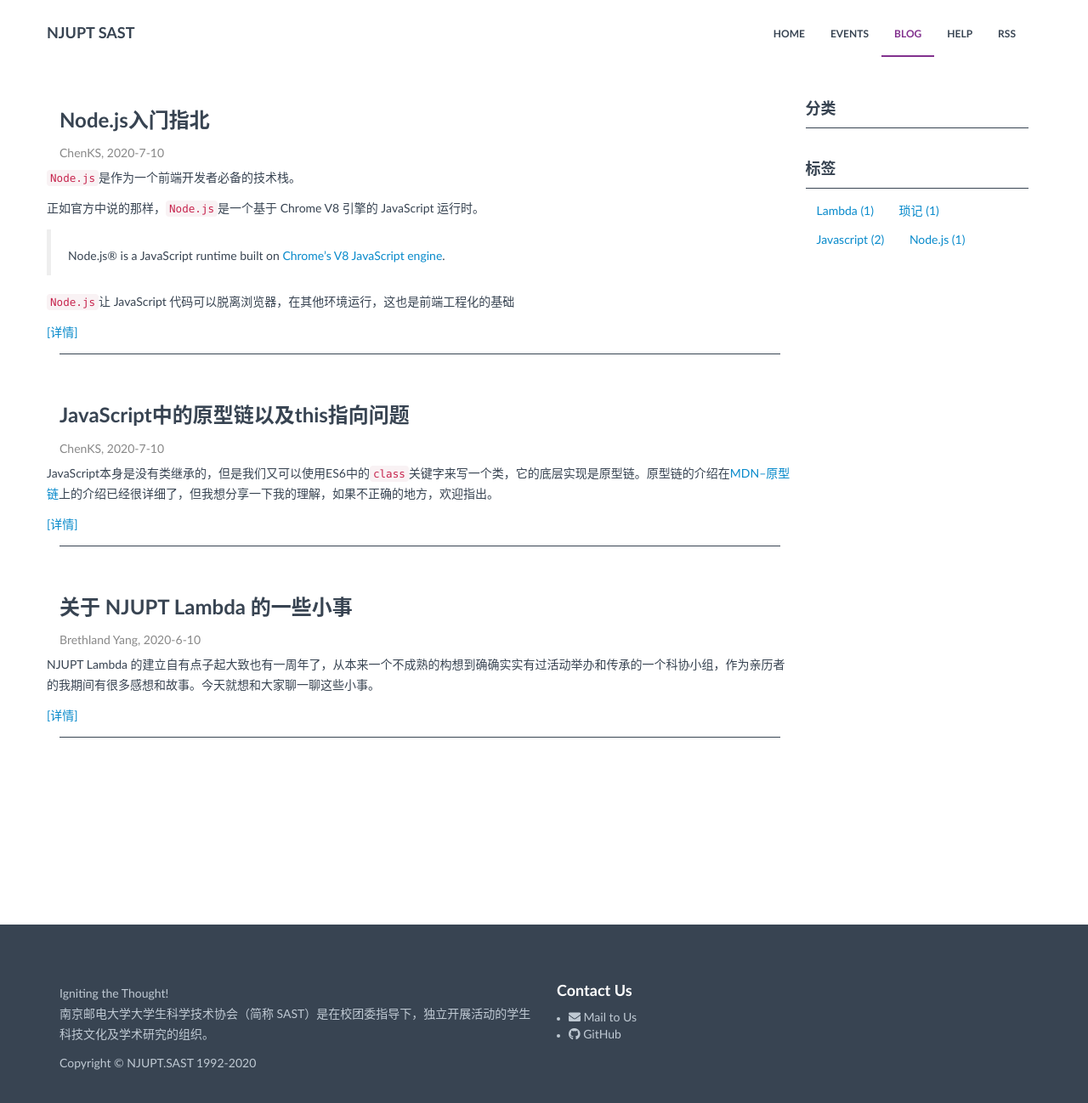
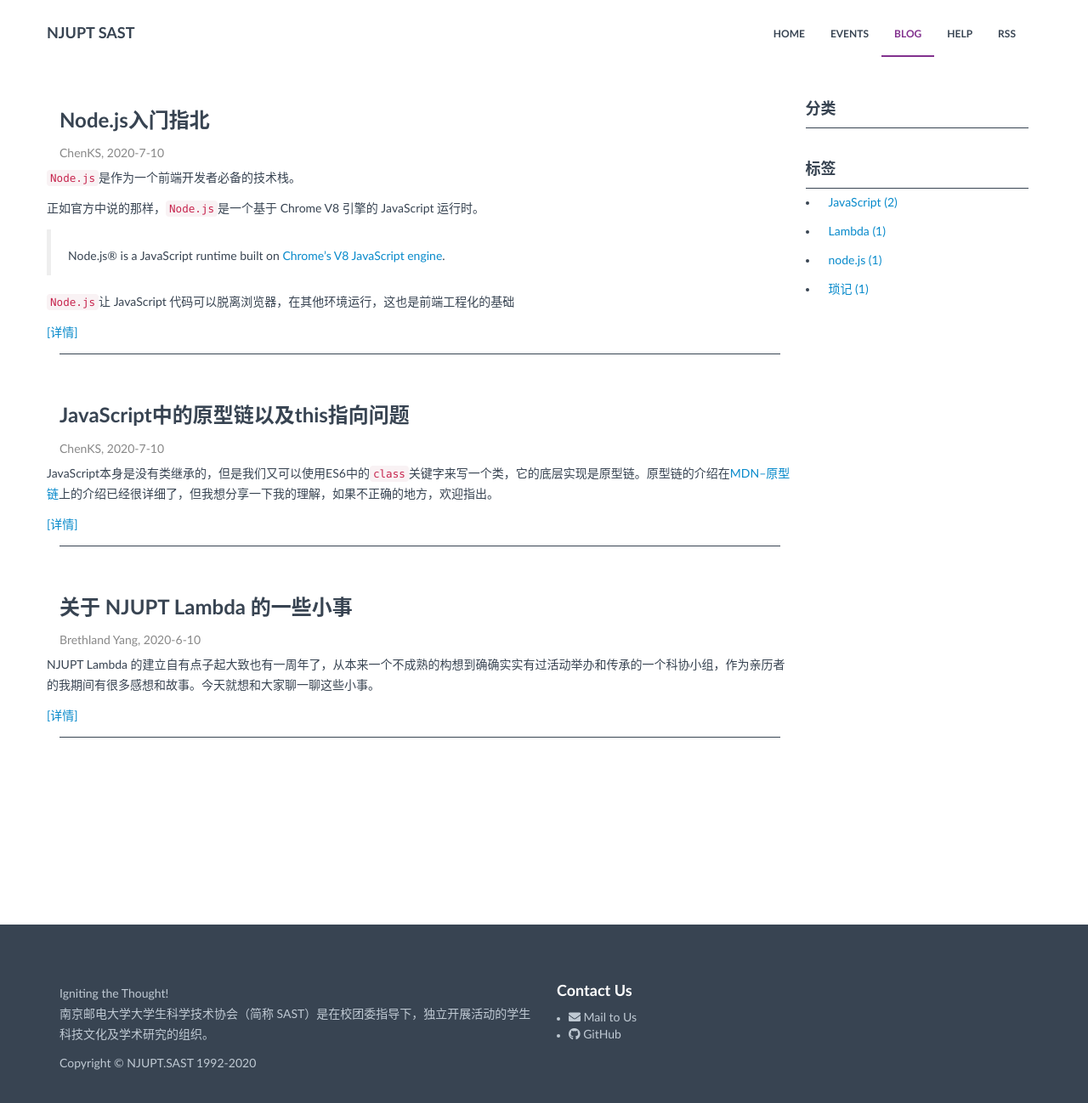
Before and after one commit to NJUPT-SAST/info, a Jekyll site: the page built from blog.html, in a window 1280 px wide and 1322 px high. Shown: the top 1298 px of the window at 85% size. Built offline with Jekyll 4.4.1, drawn with Linux system fonts in a browser that asks for light colours.

Commit message:
add tag system

```diff
--- a/_includes/sidebar.html
+++ b/_includes/sidebar.html
@@ -2,19 +2,54 @@
     <h4>分类</h4>
     <div class="hline"></div>
     {% for category in site.categories %}{% unless category.first == "blog" or category.first == "event" %}
-        <p>
-            <a href="{{ category.url }}"><i class="fa fa-angle-right"></i> {{ category | first | capitalize }}</a>
-            <span class="badge badge-theme pull-right">{{ category | last | size }}</span>
-        </p>
+    <p>
+        <a href="{{ category.url }}"><i class="fa fa-angle-right"></i> {{ category | first | capitalize }}</a>
+        <span class="badge badge-theme pull-right">{{ category | last | size }}</span>
+    </p>
     {% endunless %}{% endfor %}
 
     <div class="spacing"></div>
 
     <h4>标签</h4>
     <div class="hline"></div>
-    <p>
-        {% for tag in site.tags %}
-            <a class="btn btn-theme" href="{{ tag.url }}" role="button">{{ tag | first | capitalize }} ({{ tag | last | size }})</a>
+    <ul>
+        {% assign sorted_tags = site.tags | sort %}
+        {% for tag in sorted_tags %}
+        {% assign t = tag | first %}
+        {% assign posts = tag | last %}
+        <li id="{{ t }}-item" class="blog-tag-item">
+            <a class="btn btn-theme" href onclick="filter('{{ t }}'); return false;" role="button">{{ t }}
+                ({{ posts | size }})</a>
+        </li>
         {% endfor %}
-    </p>
+    </ul>
 </div>
+
+<script>
+    function filter(tag) {
+        setActiveTag(tag);
+        showContainer(tag);
+    }
+
+    function setActiveTag(tag) {
+        var items = document.getElementsByClassName('blog-tag-item');
+        for (var i = 0; i < items.length; i++) {
+            items[i].setAttribute('class', 'blog-tag-item');
+        }
+        var item = document.getElementById(tag + '-item');
+        if (item) {
+            item.setAttribute('class', 'blog-tag-item active');
+        }
+    }
+
+    function showContainer(tag) {
+        var lists = document.getElementsByClassName('blog-list-container');
+        for (var i = 0; i < lists.length; i++) {
+            lists[i].setAttribute('class', 'blog-list-container hidden');
+        }
+        var list = document.getElementById(tag + '-container');
+        if (list) {
+            list.setAttribute('class', 'blog-list-container');
+        }
+    }
+</script>
--- a/blog.html
+++ b/blog.html
@@ -9,12 +9,14 @@ permalink: /blog/
 
     <! -- BLOG POSTS LIST -->
       <div class="col-lg-9">
-
         {% for post in site.categories['blog'] %}
+        <div class="blog-list-container" id="allArticles">
           <! -- Blog Post -->
             <div class="row">
               <div class="col-lg-12">
-          <a href="{{ post.url | prepend: site.baseurl }}"><h3 class="ctitle">{{ post.title }}</h3></a>
+                <a href="{{ post.url | prepend: site.baseurl }}">
+                  <h3 class="ctitle">{{ post.title }}</h3>
+                </a>
                 <div class="post-meta"> {{post.author}}, {{ post.date | date: "%Y-%-m-%-d" }} </div>
               </div>
 
@@ -24,18 +26,57 @@ permalink: /blog/
               </div>
               {% if post.thumb %}
               <div class="col-lg-3">
-             <img class="img-responsive" src="{%if post.thumb contains 'http:' or post.thumb contains 'https:'%}{{post.thumb}}{%else%}{{"/public/assets/img/blog/"|prepend: site.url}}{{post.thumb}}{%endif%}" />
+                <img class="img-responsive"
+                  src="{%if post.thumb contains 'http:' or post.thumb contains 'https:'%}{{post.thumb}}{%else%}{{"/public/assets/img/blog/"|prepend: site.url}}{{post.thumb}}{%endif%}" />
               </div>
               {% endif %}
             </div>
             <div class="hline"></div>
 
             <div class="spacing"></div>
+        </div>
         {% endfor %}
 
-    </div><! --/col-lg-8 -->
+        {% for tag in site.tags %}
+        {% assign t = tag | first %}
+        {% assign posts = tag | last %}
+        <div class="blog-list-container hidden" id="{{ t }}-container">
+          {% for post in posts %}
+          {% if post.tags contains t and post.categories contains 'blog' %}
+          <! -- Blog Post -->
+            <div class="row">
+              <div class="col-lg-12">
+                <a href="{{ post.url | prepend: site.baseurl }}">
+                  <h3 class="ctitle">{{ post.title }}</h3>
+                </a>
+                <div class="post-meta"> {{post.author}}, {{ post.date | date: "%Y-%-m-%-d" }} </div>
+              </div>
+
+              <div class="{%if post.thumb%}col-lg-9{%else%}col-log-12{%endif%}">
+                {{ post.excerpt }}
+                <p><a href="{{ post.url | prepend: site.baseurl }}">[详情]</a></p>
+              </div>
+              {% if post.thumb %}
+              <div class="col-lg-3">
+                <img class="img-responsive"
+                  src="{%if post.thumb contains 'http:' or post.thumb contains 'https:'%}{{post.thumb}}{%else%}{{"/public/assets/img/blog/"|prepend: site.url}}{{post.thumb}}{%endif%}" />
+              </div>
+              {% endif %}
+            </div>
+            <div class="hline"></div>
+
+            <div class="spacing"></div>
+            {% endif %}
+            {% endfor %}
+        </div>
+        {% endfor %}
+
+      </div>
+      <! --/col-lg-9 -->
 
         {% include sidebar.html %}
 
-  </div><! --/row -->
-</div><! --/container -->
+  </div>
+  <! --/row -->
+</div>
+<! --/container -->
```
Also changed, not shown: README.md. Lines whose indentation alone changed are shown as unchanged.
